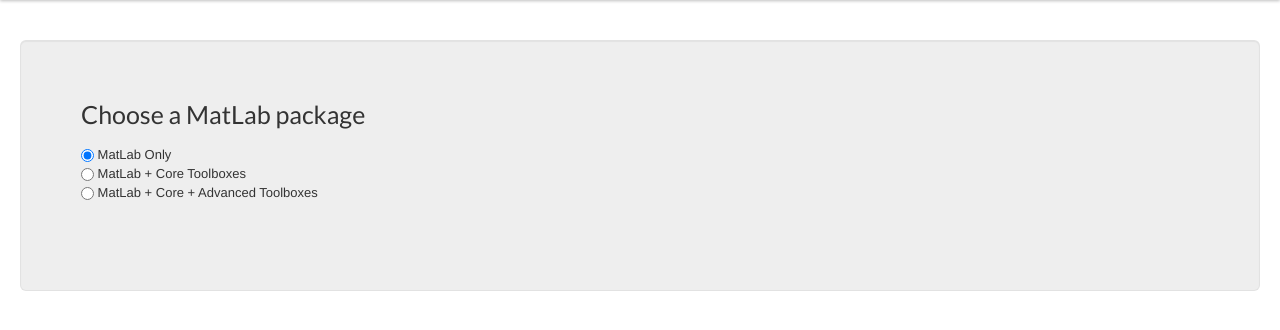
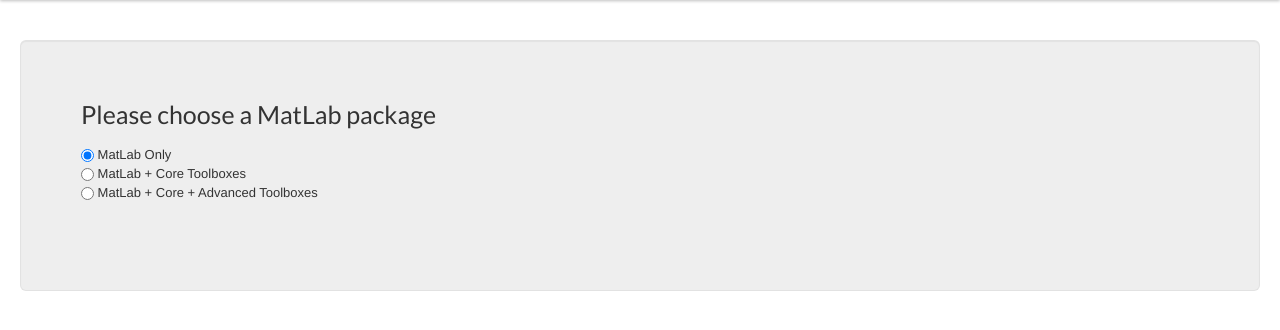
Before and after one commit to IDSGPlayground/bearapps, a Django app: template bear_apps/store/templates/matlab-options.html in a window 1280 px wide. Shown: the part 40-370 px from the top of the page. Run offline with Django 3.2, Linux system fonts and the light colour scheme; the template is opened without the code that fills it, so the values that code supplies are empty; parts of the project's set-up code (start-up, migrations or seed data) failed here and were passed over.

Commit message:
Fixed minor bugs in display for the matlab options view.

```diff
--- a/bear_apps/store/templates/matlab-options.html
+++ b/bear_apps/store/templates/matlab-options.html
@@ -9,7 +9,7 @@
 {% block content %}
 
 <div class="well hero-unit">
-    <h3 style="font-family: 'Lato', 'Ubuntu'">Choose a MatLab package</h3>
+    <h3 style="font-family: 'Lato', 'Ubuntu'">Please choose a MatLab package</h3>
     </br>
 
     <div class="radio-buttons">
@@ -30,6 +30,10 @@
             </div>
         {% endfor %}
     </ul>
+
+    <div class="info">
+    </div>
+
 </div>
 
 {% endblock %}
```
